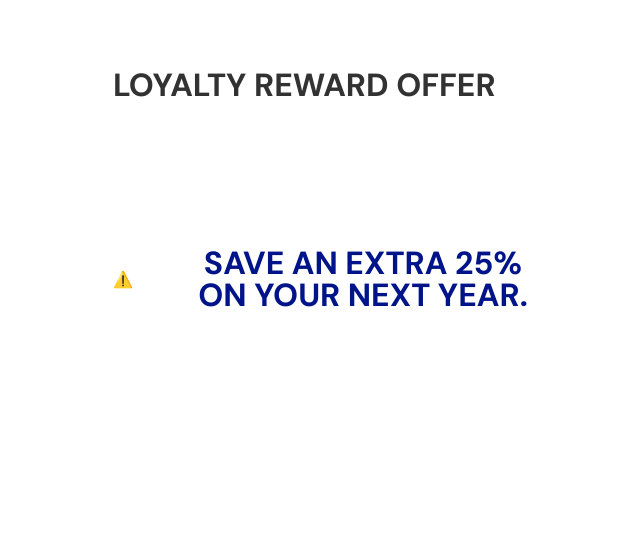
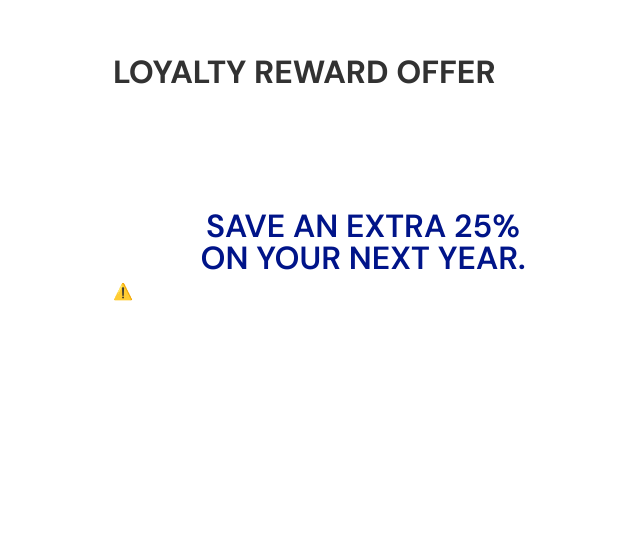
Before and after one commit to jottomubi/Mubitest, a plain HTML site: page index.html in a window 1280 px wide. Shown: the part 147-692 px from the top of the page, without its empty margins (277-917 px from the left). Drawn offline with nearby package versions, Linux system fonts and the light colour scheme; no server answers.

Commit message:
Add files via upload

```diff
--- a/index.html
+++ b/index.html
@@ -22,7 +22,7 @@
             color: #323232;
             font-family: 'DM Sans';
             font-size: 32px;
-            margin: 0 0 10px 0;
+            margin: 0 0 35px 0;
             width: 500px;
             text-align: left;
         }
@@ -30,6 +30,7 @@
         h2 {
             color: #001489;
             font-family: 'DM Sans';
+            font-weight: 600;
             font-size: 32px;
             text-align: center; /* Center align the text */
             margin: 0;
@@ -59,7 +60,7 @@
 
         .overlay-heading {
             position: absolute;
-            top: 50%;
+            top: 40%;
             left: -20;
             transform: translate(0, -50%);
             font-size: 2em;
```
